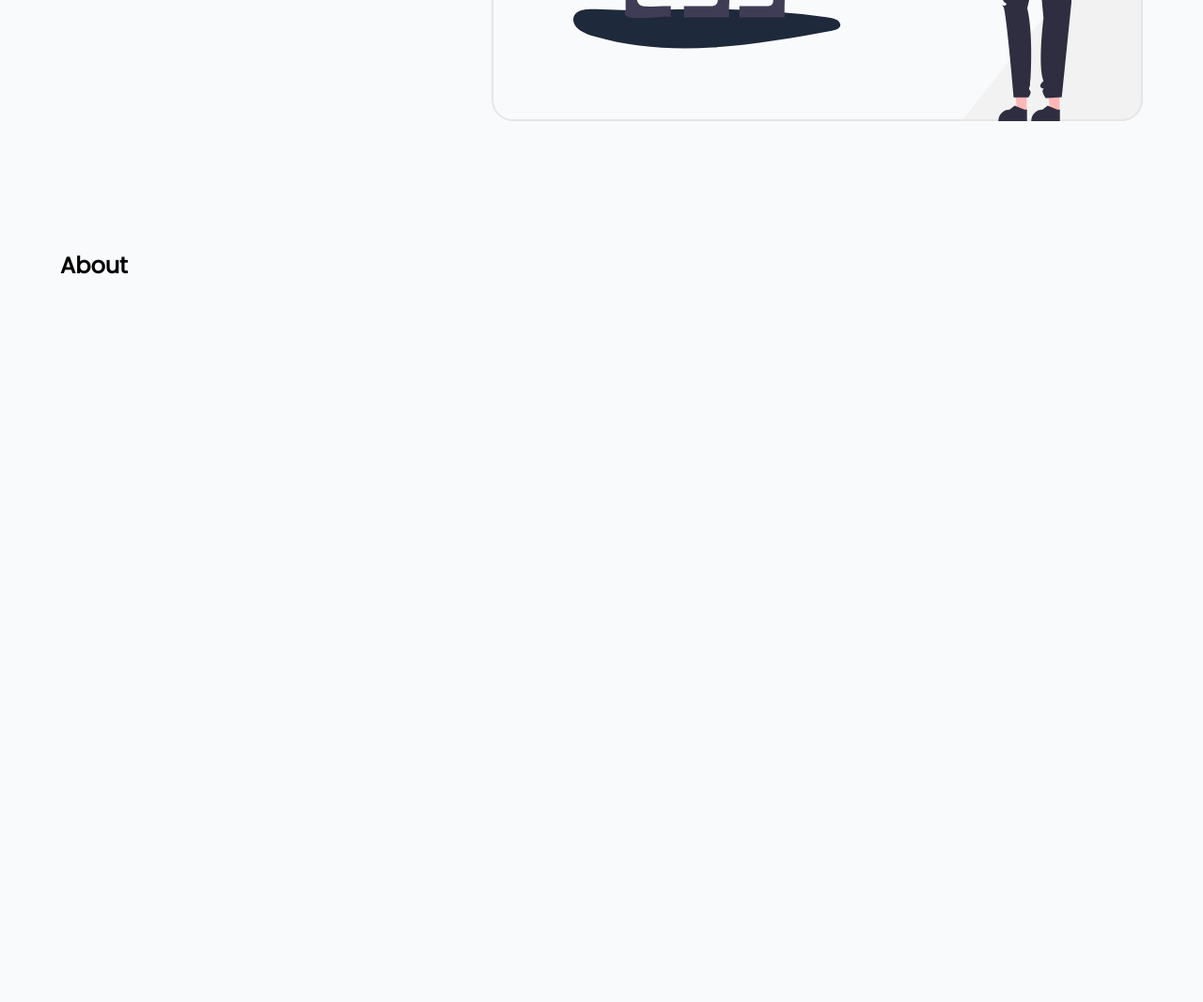
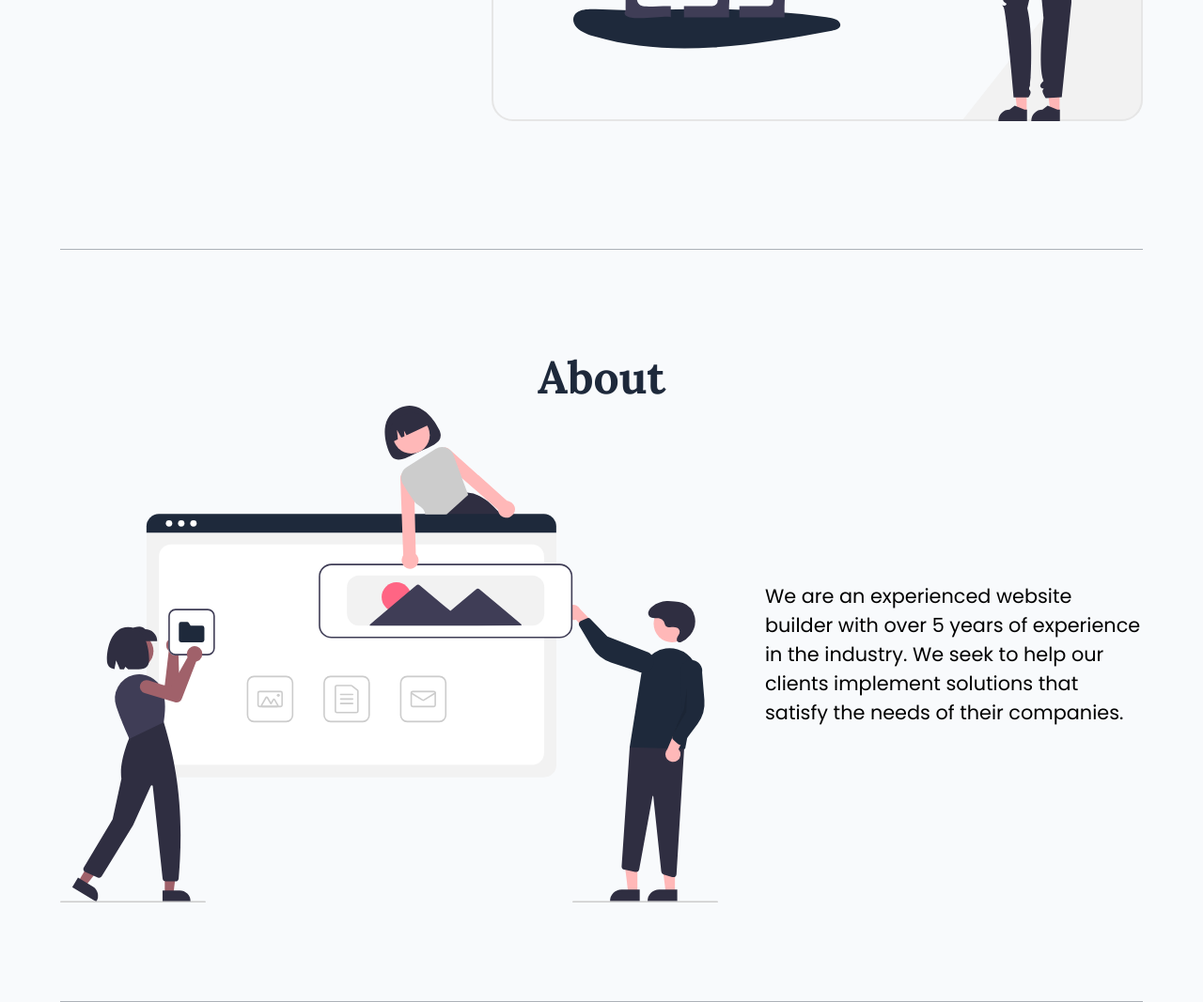
Before and after one commit to axcelcorona/LandignPages, a plain HTML site: page index.html in a window 1280 px wide. Shown: the part 610-1677 px from the top of the page at 94% size. Before the commit the page ends 910 px from the top, so only its background shows below. Drawn offline with Linux system fonts and the light colour scheme.

Commit message:
About terminado

```diff
--- a/index.html
+++ b/index.html
@@ -34,8 +34,20 @@
           alt="Bluiding WebSite"
         />
       </section>
-      <section id="about">
+      <section id="about" class="about">
         <h2 class="aboutcontent--title">About</h2>
+        <article class="aboutcontent--body">
+          <img
+            src="./img/undraw_building_websites_i78t.svg"
+            alt="Bluiding WebSite"
+            class="aboutcontent--img"
+          />
+          <p class="aboutcontent--paragraph">
+            We are an experienced website builder with over 5 years of
+            experience in the industry. We seek to help our clients implement
+            solutions that satisfy the needs of their companies.
+          </p>
+        </article>
       </section>
     </main>
   </body>
--- a/styles/style.css
+++ b/styles/style.css
@@ -6,6 +6,7 @@
   --Secondary-Colors: #cbd5e1;
   --Background-Colors: #e6e6e6;
   --Background-Ligth-Colors: #f8fafc;
+  --Border-Bottom: 1px solid rgba(30, 41, 59, 0.35);
   --Text-ligth-Colors: #f8fafc;
   --Border-Radius: 5px;
   --Font-Family-Title: "lora";
@@ -35,6 +36,9 @@ body {
 /* NavBar */
 
 header {
+  top: 0;
+  left: 0;
+  position: sticky;
   background-color: var(--Secondary-Colors);
 }
 
@@ -99,6 +103,7 @@ header {
   flex-direction: row;
   align-items: center;
   justify-content: space-evenly;
+  border-bottom: var(--Border-Bottom);
 }
 
 .hero--content {
@@ -129,3 +134,37 @@ header {
   color: var(--Background-Ligth-Colors);
   background-color: var(--Primary-Colors);
 }
+
+/* Section About */
+
+.about {
+  width: 100%;
+  height: 100vh;
+  display: flex;
+  align-items: center;
+  flex-direction: column;
+  justify-content: center;
+  border-bottom: var(--Border-Bottom);
+}
+
+.aboutcontent--title {
+  color: var(--Primary-Colors);
+  font-size: var(--Size-Title);
+  font-family: var(--Font-Family-Title);
+}
+
+.aboutcontent--body {
+  display: flex;
+  gap: 50px;
+  align-items: center;
+  justify-content: center;
+}
+
+.aboutcontent--img {
+  width: 700px;
+}
+
+.aboutcontent--paragraph {
+  font-size: var(--Size-Text);
+  width: 50%;
+}
```
